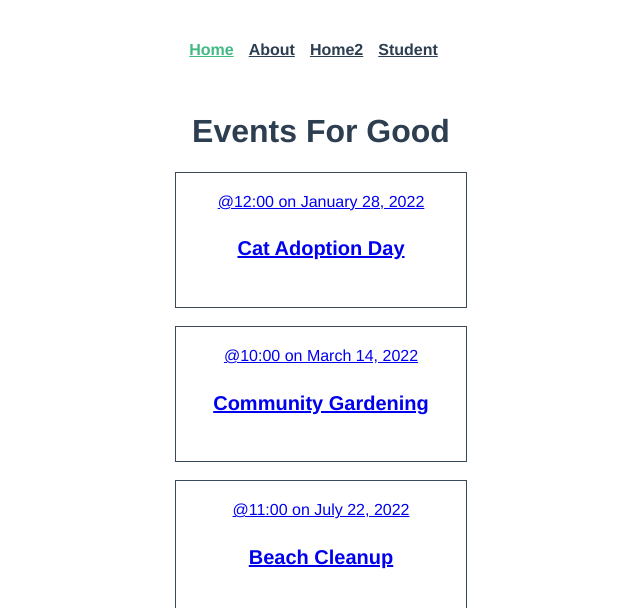
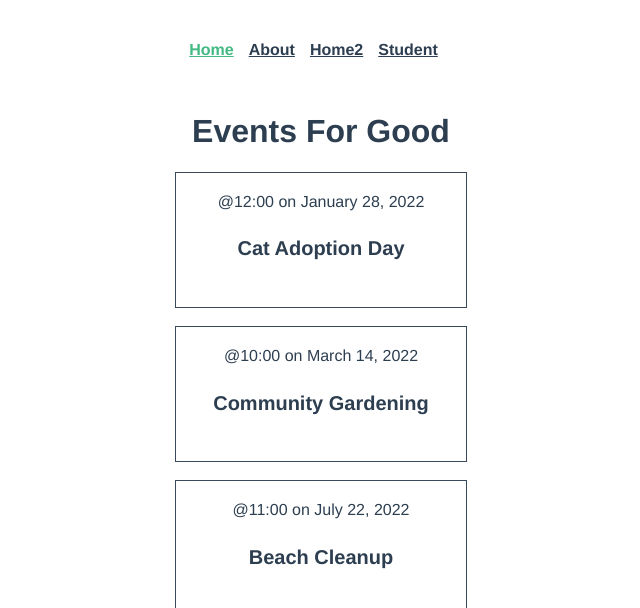
Before and after one commit to PxndJK/Lab03_VueRouter, a Vue app in the folder real-world-vue/: page / in a window 1280 px wide. Shown: the top 608 px of the page, without its empty margins (319-959 px from the left). Built offline with nearby package versions, Linux system fonts and the light colour scheme; data requests are answered from the project's data file.

Commit message:
commit 1.10

```diff
--- a/real-world-vue/src/components/EventCard.vue
+++ b/real-world-vue/src/components/EventCard.vue
@@ -1,5 +1,5 @@
 <template>
-  <RouterLink :to="{name: 'event-detail', params:{id: event?.id}}">
+  <RouterLink class="event-link" :to="{name: 'event-detail', params:{id: event?.id}}">
     <div class="event-class">
     <div class="event-card">
       <span>@{{ event?.time }} on {{ event?.date }}</span>
@@ -33,4 +33,10 @@ const props = defineProps({
   transform: scale(1.01);
   box-shadow: 0 3px 12px 0 rgba(0, 0, 0, 0.2);
 }
+
+.event-link {
+  color: #2c3e50;
+  text-decoration: none;
+}
+
 </style>
```
